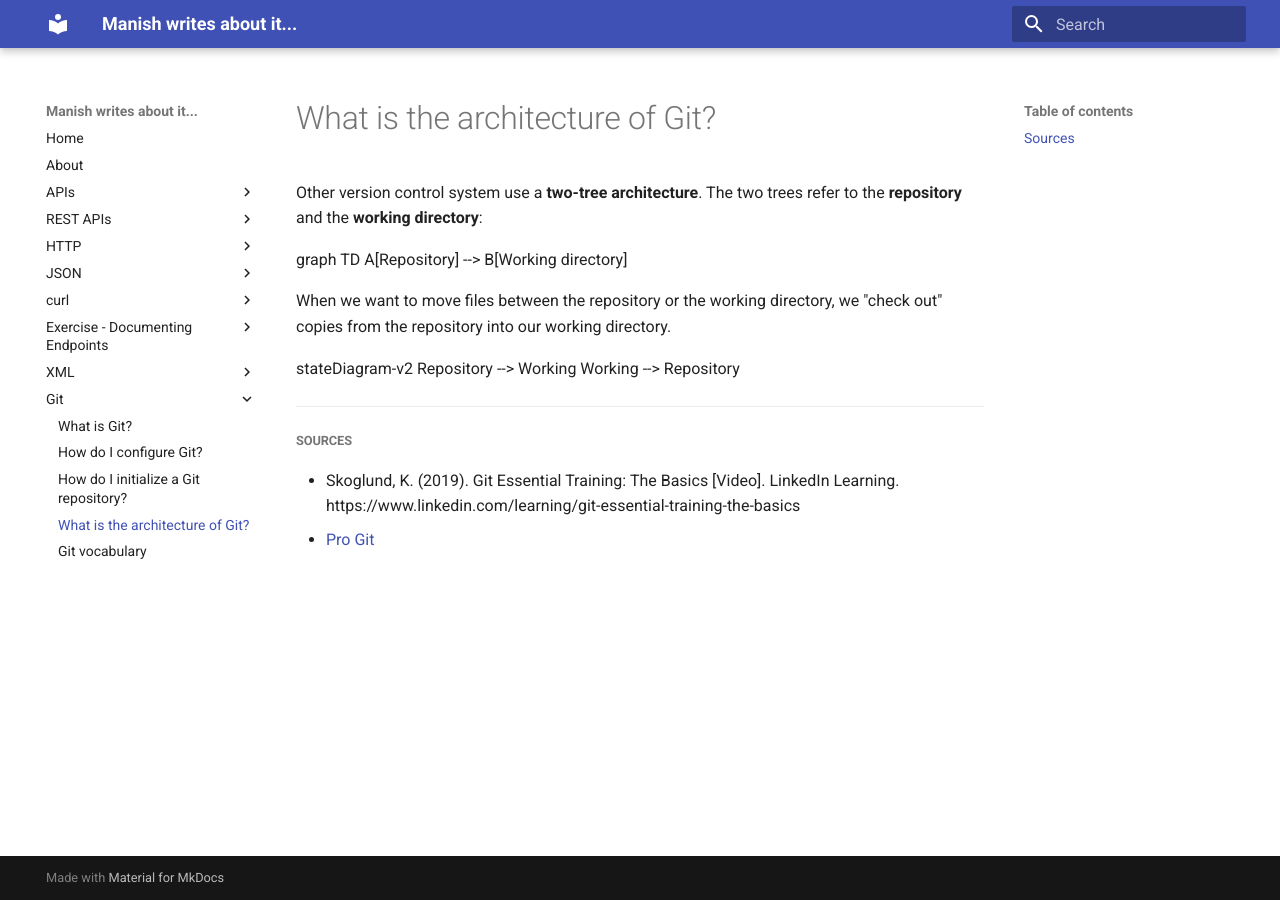
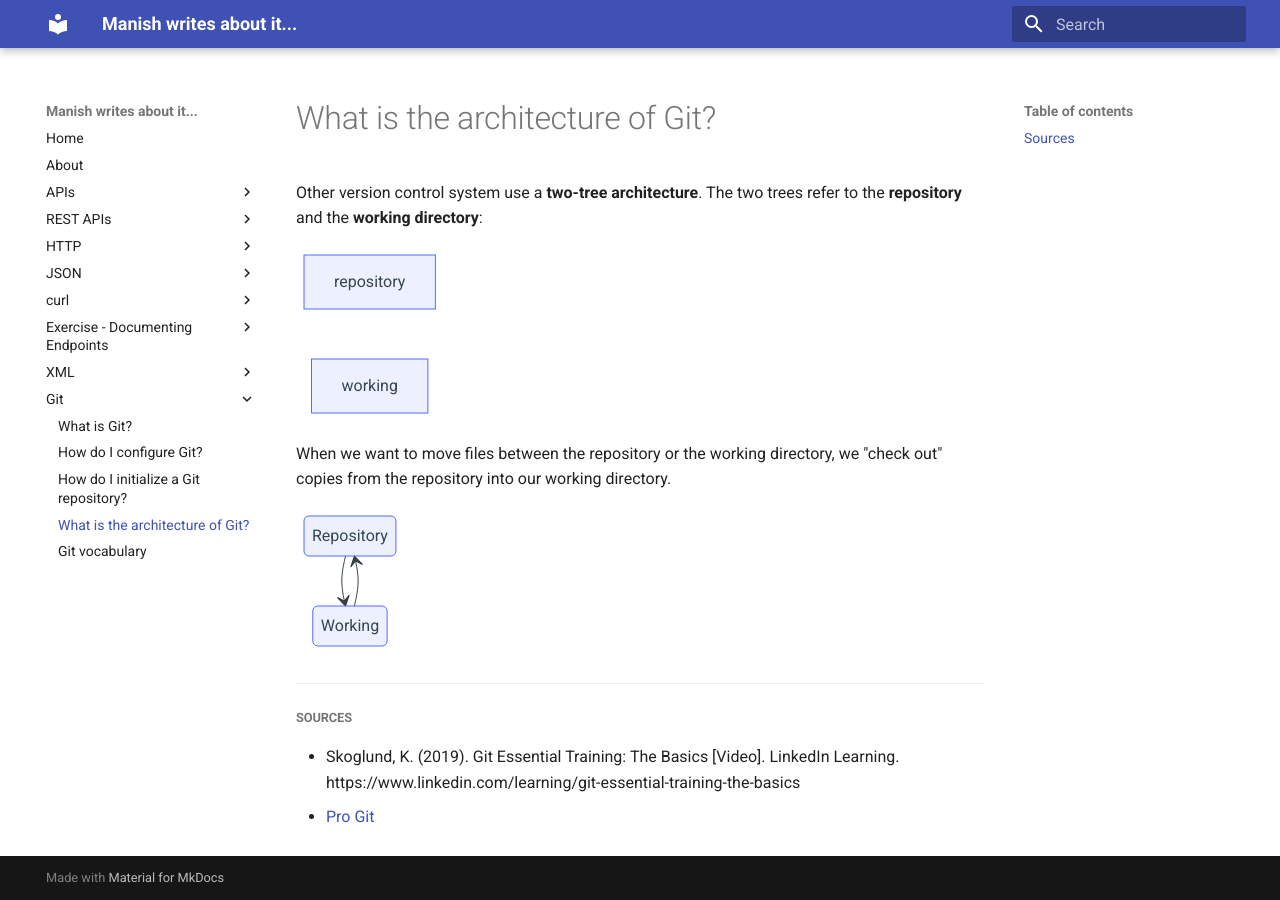
Before and after one commit to savvystrider/savvystrider.github.io, an MkDocs documentation site: the page built from docs/what-is-git-architecture.md, in a window 1280 px wide. Built offline with MkDocs 1.6.1 and Material for MkDocs 9.7.7, drawn with Linux system fonts in a browser that asks for light colours.

Commit message:
Tests mermaid chart

````diff
--- a/docs/what-is-git-architecture.md
+++ b/docs/what-is-git-architecture.md
@@ -1,14 +1,19 @@
 # What is the architecture of Git?
 Other version control system use a **two-tree architecture**. The two trees refer to the **repository** and the **working directory**:
 
-graph TD
-    A[Repository] --> B[Working directory]
+``` mermaid
+flowchart LR
+    repository
+    working
+```
 
 When we want to move files between the repository or the working directory, we "check out" copies from the repository into our working directory.
 
+``` mermaid
 stateDiagram-v2
     Repository --> Working
     Working --> Repository
+```
 
 ***
 
````
